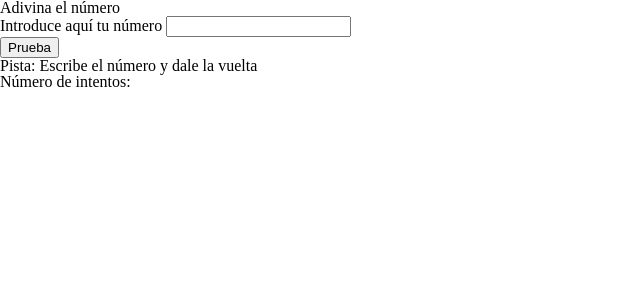
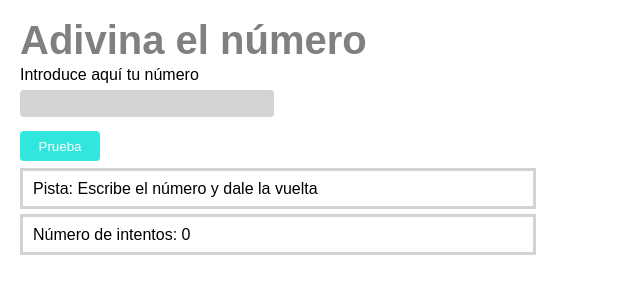
Before and after one commit to Adalab/modulo-2-evaluacion-intermedia-PatriPatuco, a plain HTML site: page index.html in a window 1280 px wide. Shown: the whole page, without its empty margins (0-640 px from the left). Drawn offline with Linux system fonts and the light colour scheme.

Commit message:
Add CSS final details

```diff
--- a/css/style.css
+++ b/css/style.css
@@ -0,0 +1,53 @@
+.main {
+    padding: 20px;
+    font-family: Arial, Helvetica, sans-serif;
+}
+
+.title {
+    font-size: 40px;
+    color: grey;
+    font-weight: bold;
+    padding-bottom: 7px;
+}
+
+.input-number {
+    margin: 7px 0;
+    display: block;
+    background-color: lightgray;
+    border: none;
+    border-radius: 4px;
+    height: 25px;
+    width: 250px;
+}
+
+.error-message {
+    color: red;
+    font-weight: bold;
+}
+
+.button-try {
+    width: 80px;
+    height: 30px;
+    background-color: rgb(49, 230, 220);
+    border: none;
+    border-radius: 4px;
+    color: white;
+    margin: 7px 0;
+}
+
+.tip-paragraph {
+    height: 25px;
+    width: 500px;
+    border: solid 3px lightgray;
+    margin-bottom: 5px;
+    padding-top: 10px;
+    padding-left: 10px;
+}
+
+.tries-paragraph{
+    height: 25px;
+    width: 500px;
+    border: solid 3px lightgray;
+    padding-top: 10px;
+    padding-left: 10px;
+}
--- a/index.html
+++ b/index.html
@@ -9,6 +9,7 @@
     <link rel="stylesheet" href="./css/style.css"/>
   </head>
   <body>
+    <main class="main">
         <form action="">
           <fieldset class="user-section">
             <legend class="title">Adivina el número</legend>
@@ -19,15 +20,15 @@
               class="input-number js-in-number"
               required
             />
-        <p class="js-error-message"></p>
+            <p class="error-message js-error-message"></p>
             <input type="button" value="Prueba" class="button-try js-button-try" />
           </fieldset>
         </form>
-
         <section class="tips-section">
-      <p class="js-in-tip">Pista: Escribe el número y dale la vuelta</p>
-      <p class="js-in-tries">Número de intentos:</p>
+          <p class="tip-paragraph js-in-tip">Pista: Escribe el número y dale la vuelta</p>
+          <p class="tries-paragraph js-in-tries">Número de intentos: 0</p>
         </section>
+    </main>
 
     <script src="./js/main.js"></script>
   </body>
--- a/js/main.js
+++ b/js/main.js
@@ -17,11 +17,11 @@ console.log(randomNumber);
 function renderNumberTip() {
   const userNumberValue = parseInt(userNumber.value);
   if (userNumberValue < randomNumber) {
-    numberTip.innerHTML = `Demasiado bajo`;
+    numberTip.innerHTML = `Pista: Demasiado bajo`;
   } else if (userNumberValue === randomNumber) {
     numberTip.innerHTML = `Has ganado campeona!!!`;
   } else {
-    numberTip.innerHTML = `Demasiado alto`;
+    numberTip.innerHTML = `Pista: Demasiado alto`;
   }
 }
 
@@ -30,7 +30,7 @@ function renderNumberTries() {
   if (userNumberValue !== randomNumber) {
     triesCount++;
   }
-  numberTries.innerHTML = triesCount;
+  numberTries.innerHTML = `Número de intentos: ${triesCount}`;
 }
 
 function handleButtonTry(event) {
```
Lines whose indentation alone changed are shown as unchanged.
